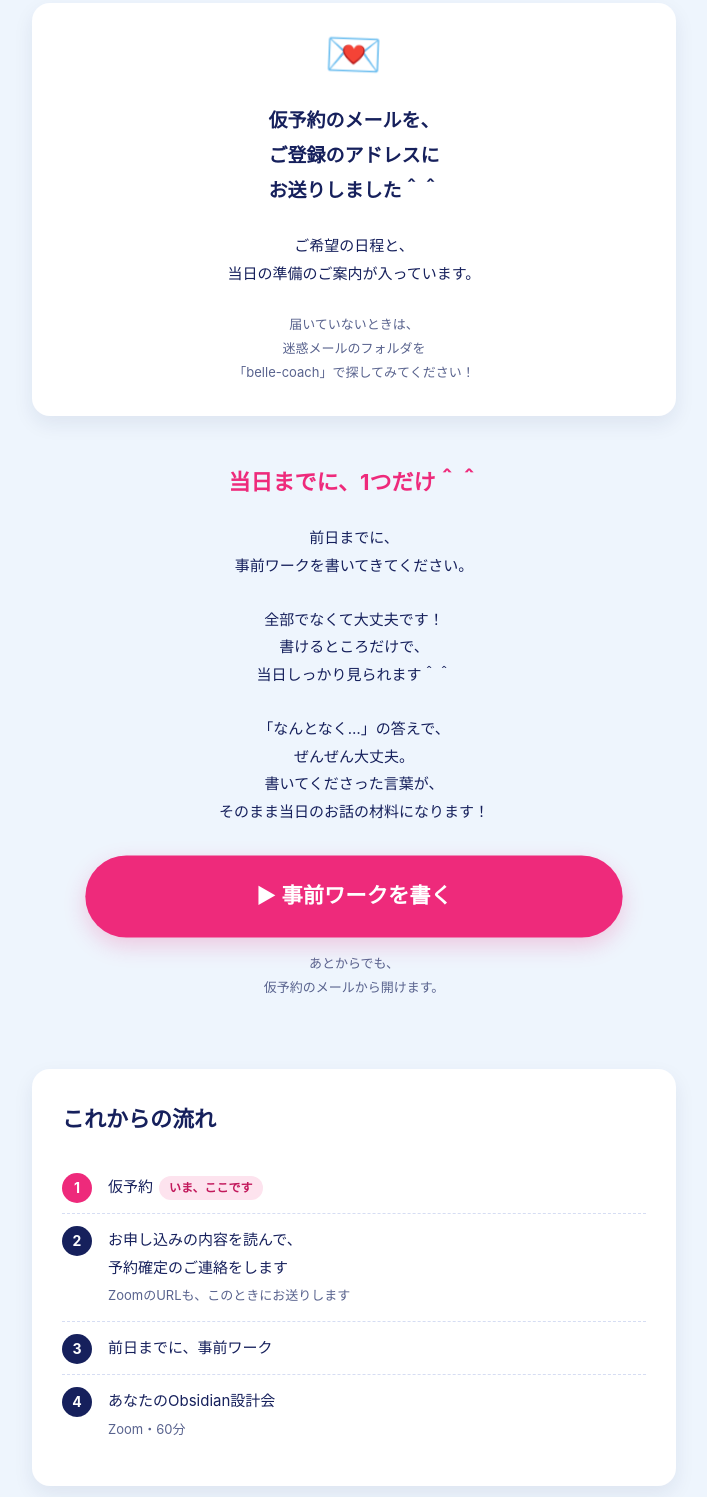
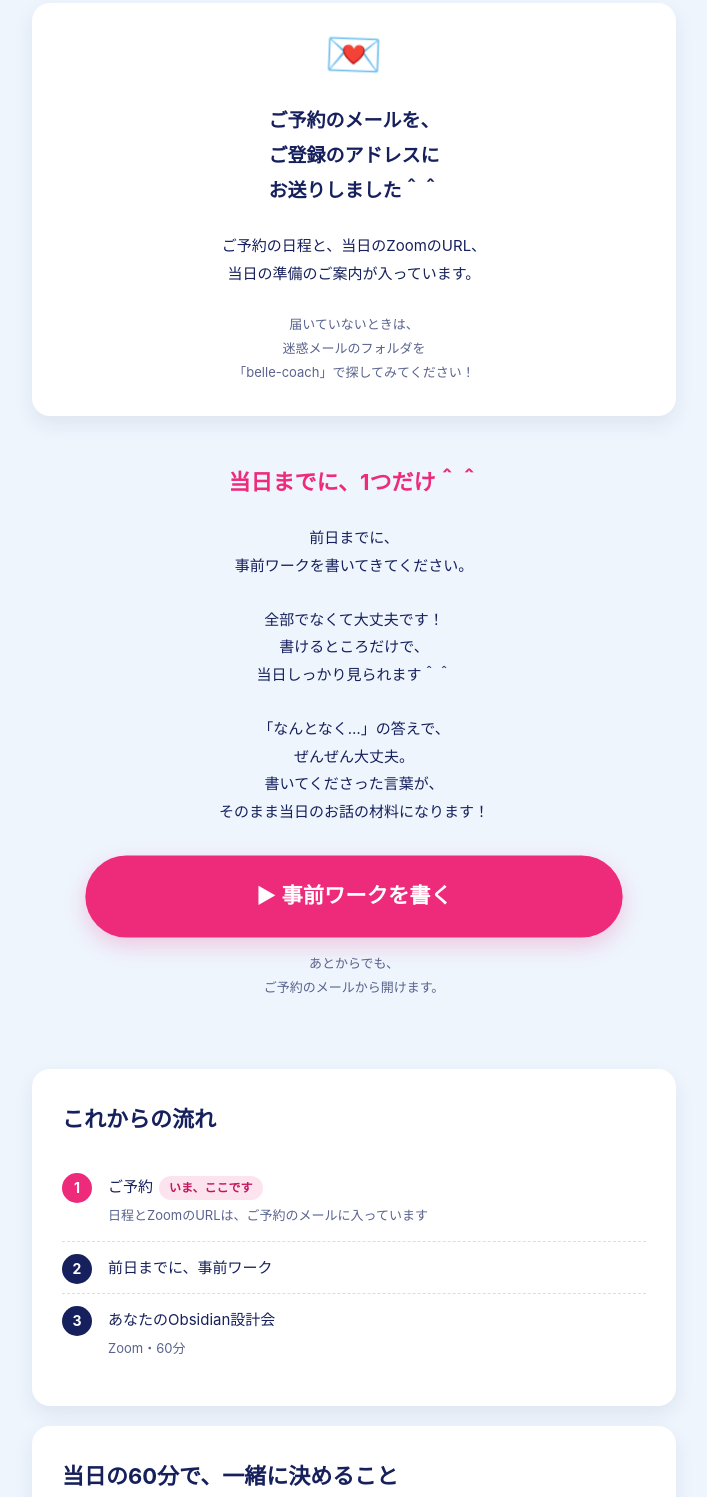
Before and after one commit to yuka-syuukyaku/shindan, a plain HTML site: page sekkeikai/thanks/index.html in a window 1280 px wide. Shown: the part 282-1779 px from the top of the page, without its empty margins (286-993 px from the left). Drawn offline with Linux system fonts and the light colour scheme.

Commit message:
設計会（75001）サンクス：仮予約→ご予約。日程とZoomはご予約のメールに
Co-Authored-By: Claude Opus 5.5 <noreply@anthropic.com>

```diff
--- a/sekkeikai/thanks/index.html
+++ b/sekkeikai/thanks/index.html
@@ -4,7 +4,7 @@
 <meta charset="utf-8">
 <meta name="viewport" content="width=device-width,initial-scale=1">
 <meta name="robots" content="noindex">
-<title>仮予約ありがとうございます｜あなたのObsidian設計会</title>
+<title>ご予約ありがとうございます｜あなたのObsidian設計会</title>
 <!-- Meta Pixel Code -->
 <script>
 !function(f,b,e,v,n,t,s){if(f.fbq)return;n=f.fbq=function(){n.callMethod?n.callMethod.apply(n,arguments):n.queue.push(arguments)};if(!f._fbq)f._fbq=n;n.push=n;n.loaded=!0;n.version='2.0';n.queue=[];t=b.createElement(e);t.async=!0;t.src=v;s=b.getElementsByTagName(e)[0];s.parentNode.insertBefore(t,s)}(window,document,'script','https://connect.facebook.net/en_US/fbevents.js');
@@ -52,13 +52,13 @@ p{margin:0 0 24px}h1,h2{line-height:1.65}h1{font-size:23px;margin:14px 0 18px}h2
 </head>
 <body>
 <main class="wrap">
-<header class="head"><svg class="spark" viewBox="0 0 24 24" aria-hidden="true"><path d="M12 1 15 9 23 12 15 15 12 23 9 15 1 12 9 9Z" fill="currentColor"/></svg><svg class="spark" viewBox="0 0 24 24" aria-hidden="true"><path d="M12 1 15 9 23 12 15 15 12 23 9 15 1 12 9 9Z" fill="currentColor"/></svg><svg class="spark" viewBox="0 0 24 24" aria-hidden="true"><path d="M12 1 15 9 23 12 15 15 12 23 9 15 1 12 9 9Z" fill="currentColor"/></svg><p class="thanks">＼ 仮予約ありがとうございます ／</p><h1>あなたの<br>
+<header class="head"><svg class="spark" viewBox="0 0 24 24" aria-hidden="true"><path d="M12 1 15 9 23 12 15 15 12 23 9 15 1 12 9 9Z" fill="currentColor"/></svg><svg class="spark" viewBox="0 0 24 24" aria-hidden="true"><path d="M12 1 15 9 23 12 15 15 12 23 9 15 1 12 9 9Z" fill="currentColor"/></svg><svg class="spark" viewBox="0 0 24 24" aria-hidden="true"><path d="M12 1 15 9 23 12 15 15 12 23 9 15 1 12 9 9Z" fill="currentColor"/></svg><p class="thanks">＼ ご予約ありがとうございます ／</p><h1>あなたの<br>
 Obsidian設計会</h1><p class="lead">「私の場合は、どうなるの？」を<br>
 一緒に答え合わせする60分</p></header>
 
-<section class="card receipt"><div class="mail-icon" aria-hidden="true">💌</div><p class="big">仮予約のメールを、<br>
+<section class="card receipt"><div class="mail-icon" aria-hidden="true">💌</div><p class="big">ご予約のメールを、<br>
 ご登録のアドレスに<br>
-お送りしました＾＾</p><p>ご希望の日程と、<br>
+お送りしました＾＾</p><p>ご予約の日程と、当日のZoomのURL、<br>
 当日の準備のご案内が入っています。</p><p class="muted">届いていないときは、<br>
 迷惑メールのフォルダを<br>
 「belle-coach」で探してみてください！</p></section>
@@ -70,13 +70,11 @@ Obsidian設計会</h1><p class="lead">「私の場合は、どうなるの？」
 ぜんぜん大丈夫。<br>
 書いてくださった言葉が、<br>
 そのまま当日のお話の材料になります！</p><a class="btn work" href="https://www.agentmail.jp/lp/r/25822/198339/">▶ 事前ワークを書く</a><p class="muted">あとからでも、<br>
-仮予約のメールから開けます。</p></section>
+ご予約のメールから開けます。</p></section>
 
 <section class="card"><h2>これからの流れ</h2><ol class="steps">
-<li class="now">仮予約<span class="tag">いま、ここです</span></li>
-<li>お申し込みの内容を読んで、<br>
-予約確定のご連絡をします<br>
-<span class="muted">ZoomのURLも、このときにお送りします</span></li>
+<li class="now">ご予約<span class="tag">いま、ここです</span><br>
+<span class="muted">日程とZoomのURLは、ご予約のメールに入っています</span></li>
 <li>前日までに、事前ワーク</li>
 <li>あなたのObsidian設計会<br>
 <span class="muted">Zoom・60分</span></li>
@@ -92,7 +90,7 @@ Obsidian設計会</h1><p class="lead">「私の場合は、どうなるの？」
 答え合わせする時間です。</p><p>最後に、あなたに合う進め方<br>
 （講座やサポート）の<br>
 ご提案もさせていただきます＾＾</p><p class="muted">ご都合が悪くなったときは、<br>
-仮予約のメールに返信してくださいね。</p></section>
+ご予約のメールに返信してくださいね。</p></section>
 
 <footer class="foot">AI推薦設計コンサルタント／集まる集客カレッジ講師<br>
 雪野由香<br>
```
